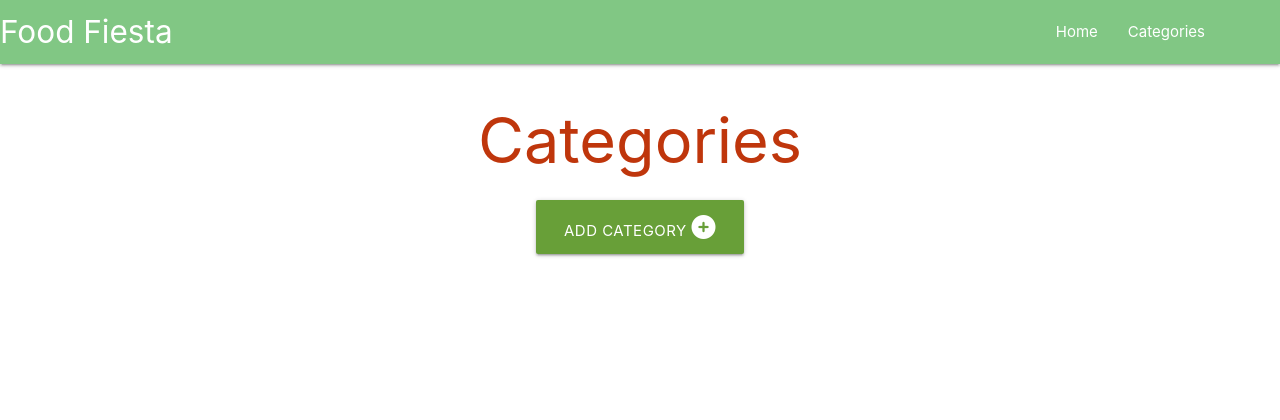
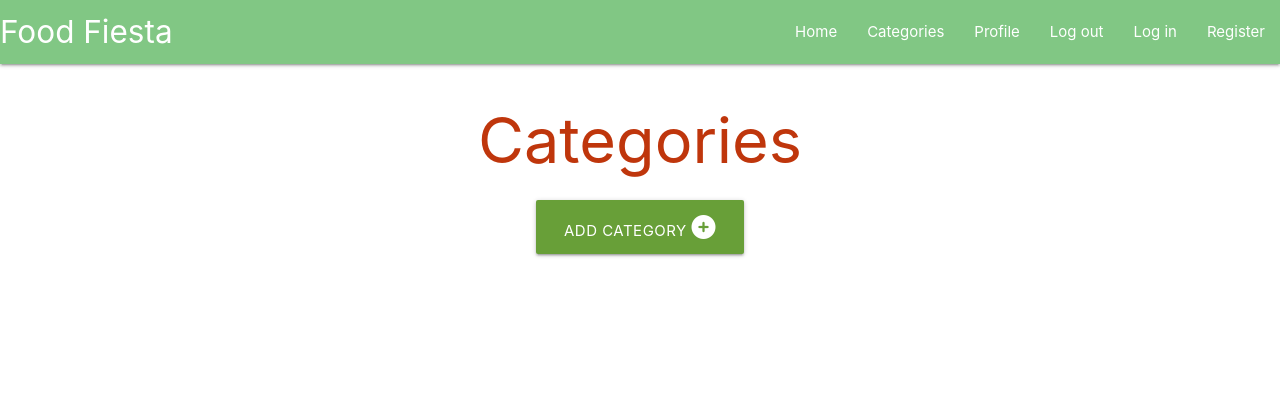
Before and after one commit to BogdanCatalin-Iacob/Food-Fiesta, a Flask app: page /categories in a window 1280 px wide. Shown: the top 420 px of the page. Run offline with Flask 2, Linux system fonts and the light colour scheme; data that the repository does not hold is empty; some libraries are stand-ins or nearby versions.

Commit message:
Add more elements to navbar

```diff
--- a/food_fiesta/templates/base.html
+++ b/food_fiesta/templates/base.html
@@ -31,18 +31,22 @@
         <ul class="right hide-on-med-and-down">
           <li><a href="{{ url_for('home') }}">Home</a></li>
           <li><a href="{{ url_for('categories') }}">Categories</a></li>
-          <li><a href=""></a></li>
-          <li><a href=""></a></li>
+          <li><a href="">Profile</a></li>
+          <li><a href="">Log out</a></li>
+          <li><a href="">Log in</a></li>
+          <li><a href="">Register</a></li>
         </ul>
       </div>
     </nav>
 
     <!--Mobile sidenav-->
     <ul class="sidenav" id="mobile-demo">
-      <li><a href="{{ url_for('home') }}"></a>Home</li>
+      <li><a href="{{ url_for('home') }}">Home</a></li>
       <li><a href="{{ url_for('categories') }}">Categories</a></li>
-      <li><a href=""></a></li>
-      <li><a href="ml"></a></li>
+      <li><a href="">Profile</a></li>
+      <li><a href="">Log out</a></li>
+      <li><a href="">Log in</a></li>
+      <li><a href="">Register</a></li>
     </ul>
   </header>
 
```
